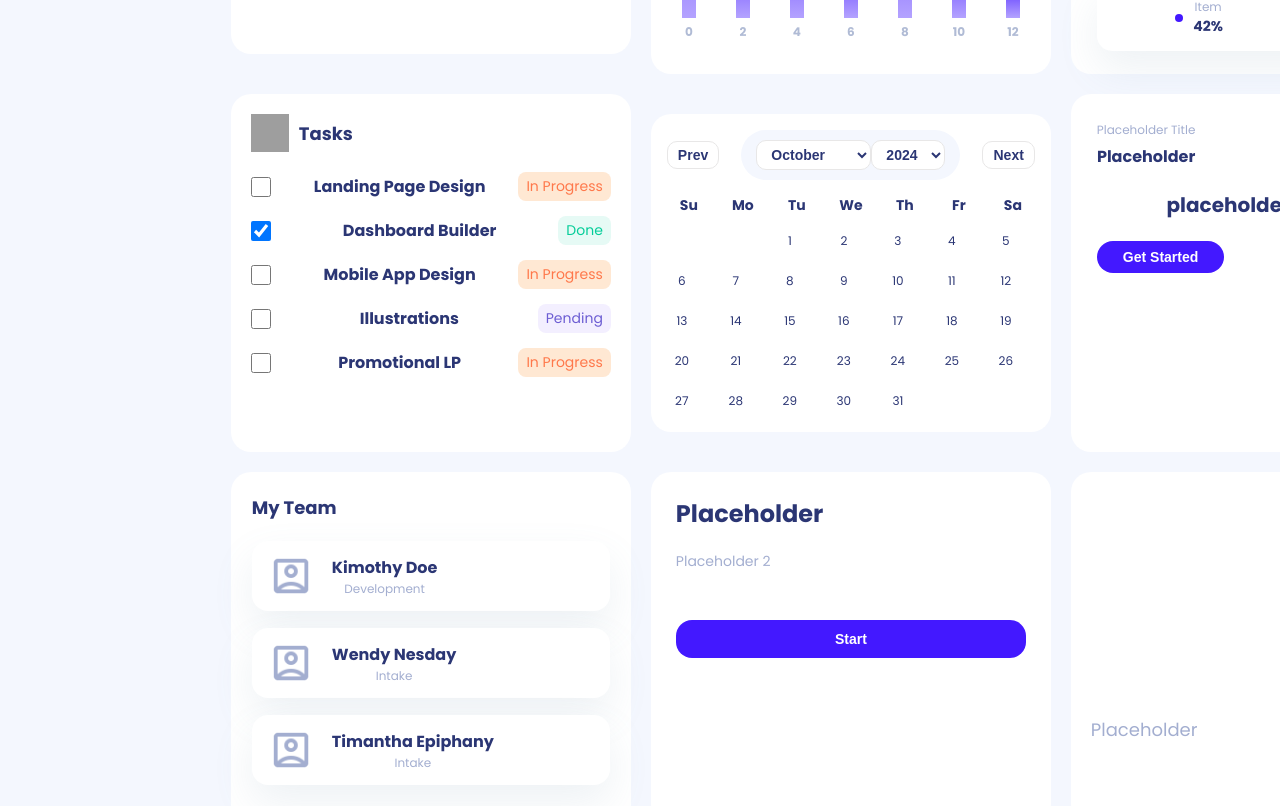
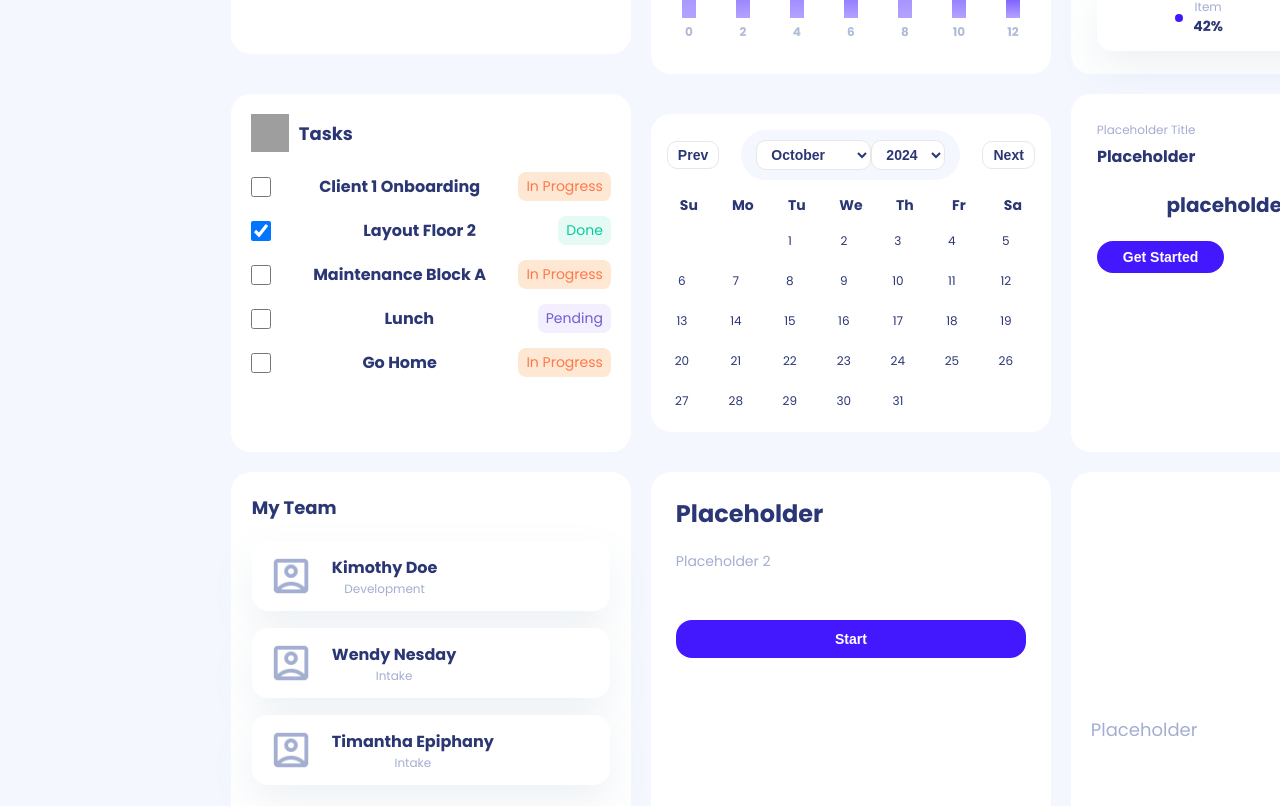
Before and after one commit to iris-c-iris/stratos, a React (Create React App) app: page /Dashboard in a window 1280 px wide. Shown: the part 920-1726 px from the top of the page. Built offline with nearby package versions, Linux system fonts and the light colour scheme; grey boxes are pictures that could not be loaded.

Commit message:
small update

```diff
--- a/src/Components/TaskList/TaskList.jsx
+++ b/src/Components/TaskList/TaskList.jsx
@@ -3,11 +3,11 @@ import './TaskList.css'; // Import the non-modular CSS
 
 const TaskList = () => {
     const [tasks, setTasks] = useState([
-        { title: "Landing Page Design", status: "In Progress" },
-        { title: "Dashboard Builder", status: "Done" },
-        { title: "Mobile App Design", status: "In Progress" },
-        { title: "Illustrations", status: "Pending" },
-        { title: "Promotional LP", status: "In Progress" }
+        { title: "Client 1 Onboarding", status: "In Progress" },
+        { title: "Layout Floor 2", status: "Done" },
+        { title: "Maintenance Block A", status: "In Progress" },
+        { title: "Lunch", status: "Pending" },
+        { title: "Go Home", status: "In Progress" }
     ]);
 
     const handleCheckboxChange = (index) => {
```
